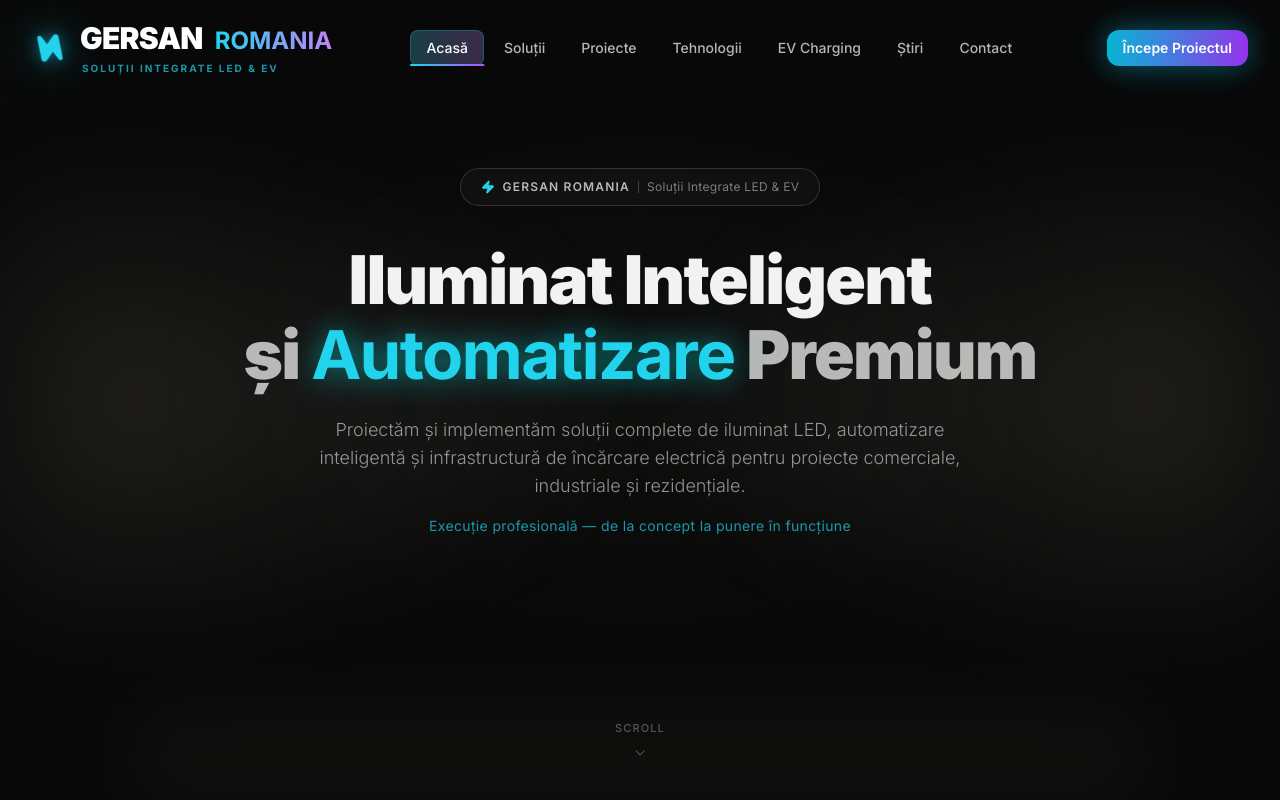
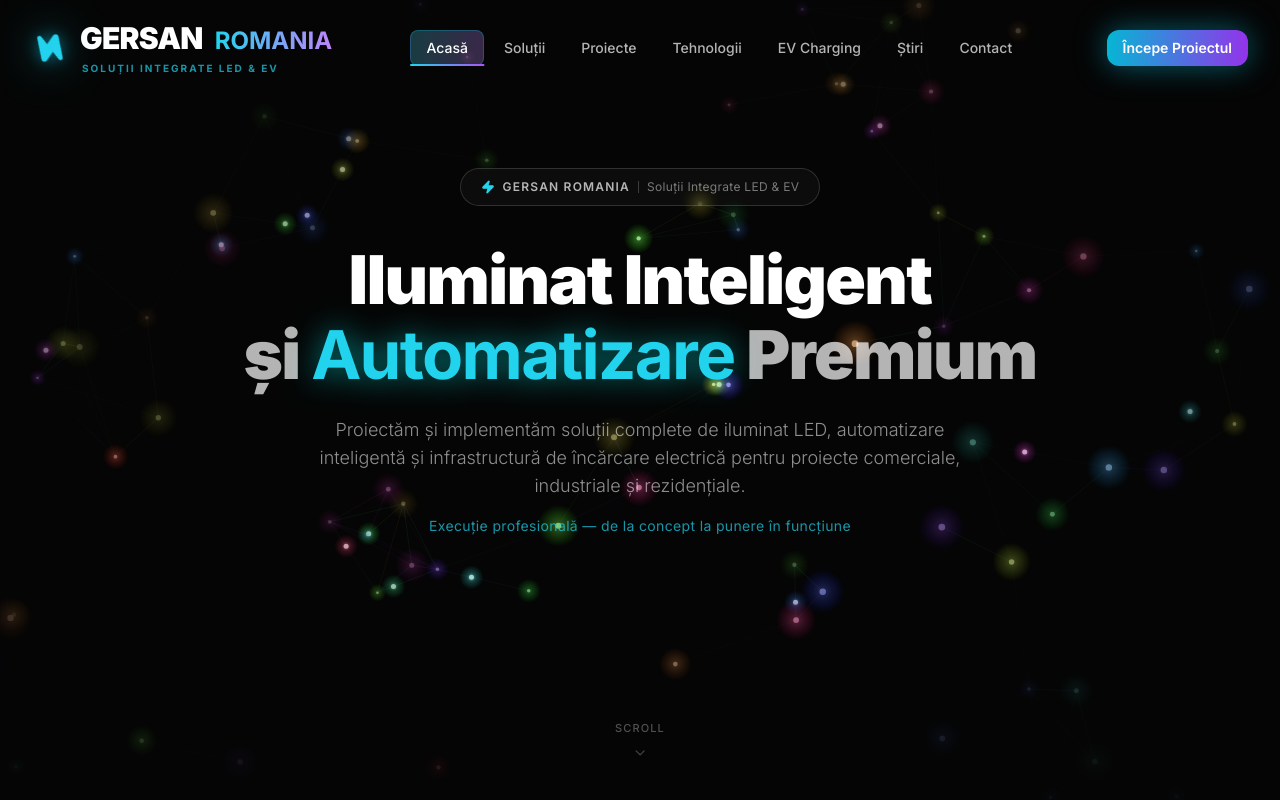
Before and after one commit to ram85di78j4/GersanRomania, a Next.js app: page / in a window 1280 px wide. Shown: the top 800 px of the page. Built offline with nearby package versions, Linux system fonts and the light colour scheme.

Commit message:
Hero: Neural Synapse simulation with RGB color pulses

```diff
--- a/src/components/sections/Hero.tsx
+++ b/src/components/sections/Hero.tsx
@@ -4,6 +4,7 @@
 import { Zap, ChevronDown } from 'lucide-react';
 import { useRef } from 'react';
 import GlowText from '@/components/ui/GlowText';
+import SynapseCanvas from '@/components/ui/SynapseCanvas';
 
 export default function Hero() {
   const sectionRef = useRef<HTMLElement>(null);
@@ -13,101 +14,28 @@
   });
 
   const contentOpacity = useTransform(scrollYProgress, [0, 0.55], [1, 0]);
-  const contentY = useTransform(scrollYProgress, [0, 0.55], [0, 60]);
-
-  const lightSpread = useTransform(scrollYProgress, [0, 0.6], [1, 1.35]);
-  const lightOpacity = useTransform(scrollYProgress, [0, 0.6], [1, 0.55]);
+  const contentY      = useTransform(scrollYProgress, [0, 0.55], [0, 60]);
+  const canvasOpacity = useTransform(scrollYProgress, [0, 0.7],  [1, 0]);
 
   return (
     <section
       id="hero"
       ref={sectionRef}
-      className="relative min-h-screen flex items-center justify-center overflow-hidden bg-[#080808]"
+      className="relative min-h-screen flex items-center justify-center overflow-hidden bg-[#050505]"
     >
-      {/* ── Architectural Spot Lighting ── */}
+      {/* ── Neural Synapse Network ── */}
       <motion.div
         className="absolute inset-0 pointer-events-none"
-        style={{ opacity: lightOpacity }}
+        style={{ opacity: canvasOpacity }}
       >
-        {/* Left spot — warm white angled cone from upper-left edge */}
-        <motion.div
-          className="hero-breathe absolute"
+        <SynapseCanvas />
+
+        {/* Radial vignette so edges stay dark and text stays readable */}
+        <div
+          className="absolute inset-0"
           style={{
-            top: '5%',
-            left: '-12%',
-            width: '75vw',
-            height: '85vh',
             background:
-              'conic-gradient(from 15deg at 0% 20%, rgba(255,245,225,0.28) 0deg, rgba(255,240,210,0.14) 22deg, transparent 38deg)',
-            filter: 'blur(55px)',
-            transformOrigin: '0% 20%',
-            scale: lightSpread,
-          }}
-        />
-        {/* Left spot — secondary diffuse fill */}
-        <motion.div
-          className="hero-breathe-slow absolute left-0 top-[20%]"
-          style={{
-            width: '50vw',
-            height: '60vh',
-            background:
-              'radial-gradient(ellipse at 0% 50%, rgba(255,248,230,0.13) 0%, rgba(255,244,220,0.06) 45%, transparent 75%)',
-            filter: 'blur(80px)',
-            scale: lightSpread,
-            transformOrigin: '0% 50%',
-          }}
-        />
-
-        {/* Right spot — warm white angled cone from upper-right edge */}
-        <motion.div
-          className="hero-breathe absolute"
-          style={{
-            top: '5%',
-            right: '-12%',
-            width: '75vw',
-            height: '85vh',
-            background:
-              'conic-gradient(from -35deg at 100% 20%, transparent 0deg, rgba(255,240,210,0.14) 16deg, rgba(255,245,225,0.28) 38deg, transparent 54deg)',
-            filter: 'blur(55px)',
-            transformOrigin: '100% 20%',
-            scale: lightSpread,
-          }}
-        />
-        {/* Right spot — secondary diffuse fill */}
-        <motion.div
-          className="hero-breathe-slow absolute right-0 top-[20%]"
-          style={{
-            width: '50vw',
-            height: '60vh',
-            background:
-              'radial-gradient(ellipse at 100% 50%, rgba(255,248,230,0.13) 0%, rgba(255,244,220,0.06) 45%, transparent 75%)',
-            filter: 'blur(80px)',
-            scale: lightSpread,
-            transformOrigin: '100% 50%',
-          }}
-        />
-
-        {/* Center ambient — barely-there fill so text area isn't pitch black */}
-        <div
-          className="absolute top-1/2 left-1/2 -translate-x-1/2 -translate-y-[55%]"
-          style={{
-            width: '60vw',
-            height: '50vh',
-            background:
-              'radial-gradient(ellipse at 50% 50%, rgba(255,248,230,0.045) 0%, rgba(255,248,230,0.02) 55%, transparent 80%)',
-            filter: 'blur(100px)',
-          }}
-        />
-
-        {/* Hairline floor glow */}
-        <div
-          className="absolute bottom-0 left-1/2 -translate-x-1/2"
-          style={{
-            width: '80vw',
-            height: '18vh',
-            background:
-              'linear-gradient(to top, rgba(255,245,220,0.05) 0%, transparent 100%)',
-            filter: 'blur(40px)',
+              'radial-gradient(ellipse 70% 60% at 50% 50%, transparent 30%, rgba(5,5,5,0.55) 70%, rgba(5,5,5,0.92) 100%)',
           }}
         />
       </motion.div>
@@ -145,7 +73,7 @@
             transition={{ duration: 1.1, delay: 0.18, ease: 'easeOut' }}
             className="text-[2.6rem] sm:text-5xl md:text-[3.6rem] lg:text-[4.2rem] font-black mb-6 sm:mb-7 leading-[1.08] tracking-tight"
           >
-            <span className="block text-white/95 mb-2">
+            <span className="block text-white mb-2">
               Iluminat Inteligent
             </span>
             <span className="block">
--- /dev/null
+++ b/src/components/ui/SynapseCanvas.tsx
@@ -0,0 +1,205 @@
+'use client';
+
+import { useEffect, useRef } from 'react';
+
+interface Node {
+  x: number;
+  y: number;
+  vx: number;
+  vy: number;
+  radius: number;
+  hue: number;
+  hueSpeed: number;
+  pulsePhase: number;
+  brightness: number;
+}
+
+interface Pulse {
+  from: number;
+  to: number;
+  progress: number;
+  speed: number;
+  hue: number;
+}
+
+const NODE_COUNT = 72;
+const CONNECTION_DIST = 180;
+const MAX_CONNECTIONS_PER_NODE = 4;
+
+export default function SynapseCanvas() {
+  const canvasRef = useRef<HTMLCanvasElement>(null);
+  const animRef = useRef<number>(0);
+
+  useEffect(() => {
+    const canvas = canvasRef.current;
+    if (!canvas) return;
+    const ctx = canvas.getContext('2d');
+    if (!ctx) return;
+
+    let W = 0, H = 0;
+
+    function resize() {
+      if (!canvas) return;
+      W = canvas.width = canvas.offsetWidth;
+      H = canvas.height = canvas.offsetHeight;
+    }
+
+    resize();
+    const ro = new ResizeObserver(resize);
+    ro.observe(canvas);
+
+    // ── Initialise nodes ──────────────────────────────────────────
+    const nodes: Node[] = Array.from({ length: NODE_COUNT }, () => ({
+      x: Math.random() * W,
+      y: Math.random() * H,
+      vx: (Math.random() - 0.5) * 0.38,
+      vy: (Math.random() - 0.5) * 0.38,
+      radius: Math.random() * 2.2 + 1.2,
+      hue: Math.random() * 360,
+      hueSpeed: (Math.random() - 0.5) * 0.4,
+      pulsePhase: Math.random() * Math.PI * 2,
+      brightness: Math.random() * 0.5 + 0.5,
+    }));
+
+    // ── Active pulses travelling along edges ───────────────────────
+    const pulses: Pulse[] = [];
+
+    function spawnPulse() {
+      const from = Math.floor(Math.random() * NODE_COUNT);
+      // find closest neighbours
+      const sorted = nodes
+        .map((n, i) => ({ i, d: Math.hypot(n.x - nodes[from].x, n.y - nodes[from].y) }))
+        .filter(e => e.i !== from && e.d < CONNECTION_DIST)
+        .sort((a, b) => a.d - b.d)
+        .slice(0, MAX_CONNECTIONS_PER_NODE);
+      if (!sorted.length) return;
+      const to = sorted[Math.floor(Math.random() * sorted.length)].i;
+      pulses.push({
+        from,
+        to,
+        progress: 0,
+        speed: Math.random() * 0.006 + 0.004,
+        hue: nodes[from].hue,
+      });
+    }
+
+    // seed some pulses
+    for (let i = 0; i < 18; i++) spawnPulse();
+
+    let lastSpawn = 0;
+
+    // ── Main draw loop ─────────────────────────────────────────────
+    function draw(ts: number) {
+      if (!ctx) return;
+
+      ctx.clearRect(0, 0, W, H);
+
+      // Spawn new pulses periodically
+      if (ts - lastSpawn > 120) {
+        spawnPulse();
+        lastSpawn = ts;
+      }
+
+      // Update nodes
+      for (const n of nodes) {
+        n.x += n.vx;
+        n.y += n.vy;
+        if (n.x < 0 || n.x > W) n.vx *= -1;
+        if (n.y < 0 || n.y > H) n.vy *= -1;
+        n.hue = (n.hue + n.hueSpeed + 360) % 360;
+        n.pulsePhase += 0.018;
+      }
+
+      // Draw edges between close nodes
+      for (let i = 0; i < NODE_COUNT; i++) {
+        let connCount = 0;
+        for (let j = i + 1; j < NODE_COUNT; j++) {
+          if (connCount >= MAX_CONNECTIONS_PER_NODE) break;
+          const dx = nodes[j].x - nodes[i].x;
+          const dy = nodes[j].y - nodes[i].y;
+          const dist = Math.sqrt(dx * dx + dy * dy);
+          if (dist < CONNECTION_DIST) {
+            connCount++;
+            const alpha = (1 - dist / CONNECTION_DIST) * 0.18;
+            const hue = (nodes[i].hue + nodes[j].hue) / 2;
+            ctx.beginPath();
+            ctx.moveTo(nodes[i].x, nodes[i].y);
+            ctx.lineTo(nodes[j].x, nodes[j].y);
+            ctx.strokeStyle = `hsla(${hue},90%,65%,${alpha})`;
+            ctx.lineWidth = 0.6;
+            ctx.stroke();
+          }
+        }
+      }
+
+      // Draw pulse signals along edges
+      for (let p = pulses.length - 1; p >= 0; p--) {
+        const pulse = pulses[p];
+        pulse.progress += pulse.speed;
+        if (pulse.progress >= 1) {
+          pulses.splice(p, 1);
+          continue;
+        }
+        const nf = nodes[pulse.from];
+        const nt = nodes[pulse.to];
+        const px = nf.x + (nt.x - nf.x) * pulse.progress;
+        const py = nf.y + (nt.y - nf.y) * pulse.progress;
+        pulse.hue = (pulse.hue + 0.8) % 360;
+
+        // Glow halo
+        const grad = ctx.createRadialGradient(px, py, 0, px, py, 12);
+        grad.addColorStop(0, `hsla(${pulse.hue},100%,75%,0.7)`);
+        grad.addColorStop(0.4, `hsla(${pulse.hue},100%,65%,0.25)`);
+        grad.addColorStop(1, `hsla(${pulse.hue},100%,55%,0)`);
+        ctx.beginPath();
+        ctx.arc(px, py, 12, 0, Math.PI * 2);
+        ctx.fillStyle = grad;
+        ctx.fill();
+
+        // Core dot
+        ctx.beginPath();
+        ctx.arc(px, py, 2.5, 0, Math.PI * 2);
+        ctx.fillStyle = `hsla(${pulse.hue},100%,90%,0.95)`;
+        ctx.fill();
+      }
+
+      // Draw nodes
+      for (const n of nodes) {
+        const pulse = 0.65 + 0.35 * Math.sin(n.pulsePhase);
+        const alpha = n.brightness * pulse;
+
+        // outer glow
+        const grad = ctx.createRadialGradient(n.x, n.y, 0, n.x, n.y, n.radius * 7);
+        grad.addColorStop(0, `hsla(${n.hue},100%,70%,${alpha * 0.55})`);
+        grad.addColorStop(1, `hsla(${n.hue},100%,50%,0)`);
+        ctx.beginPath();
+        ctx.arc(n.x, n.y, n.radius * 7, 0, Math.PI * 2);
+        ctx.fillStyle = grad;
+        ctx.fill();
+
+        // core
+        ctx.beginPath();
+        ctx.arc(n.x, n.y, n.radius, 0, Math.PI * 2);
+        ctx.fillStyle = `hsla(${n.hue},100%,80%,${alpha})`;
+        ctx.fill();
+      }
+
+      animRef.current = requestAnimationFrame(draw);
+    }
+
+    animRef.current = requestAnimationFrame(draw);
+
+    return () => {
+      cancelAnimationFrame(animRef.current);
+      ro.disconnect();
+    };
+  }, []);
+
+  return (
+    <canvas
+      ref={canvasRef}
+      className="absolute inset-0 w-full h-full"
+      style={{ display: 'block' }}
+    />
+  );
+}
```
